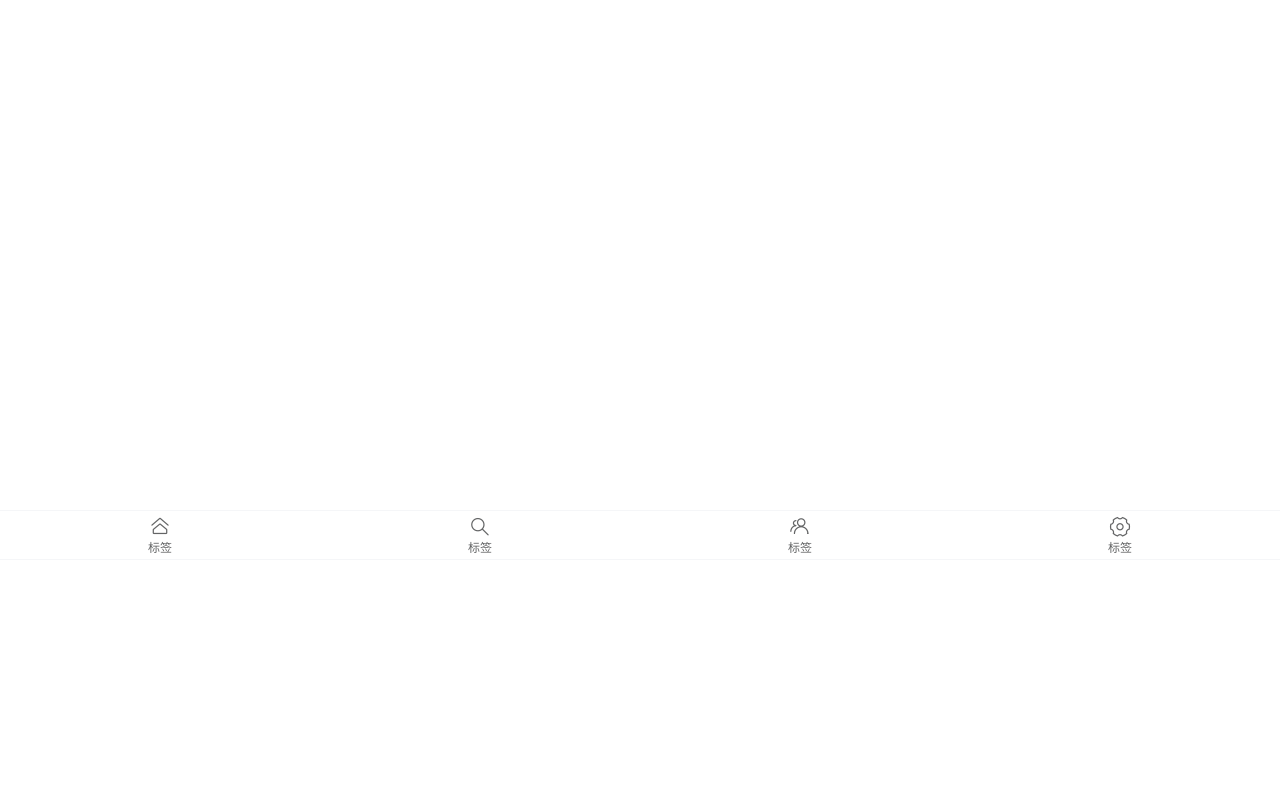
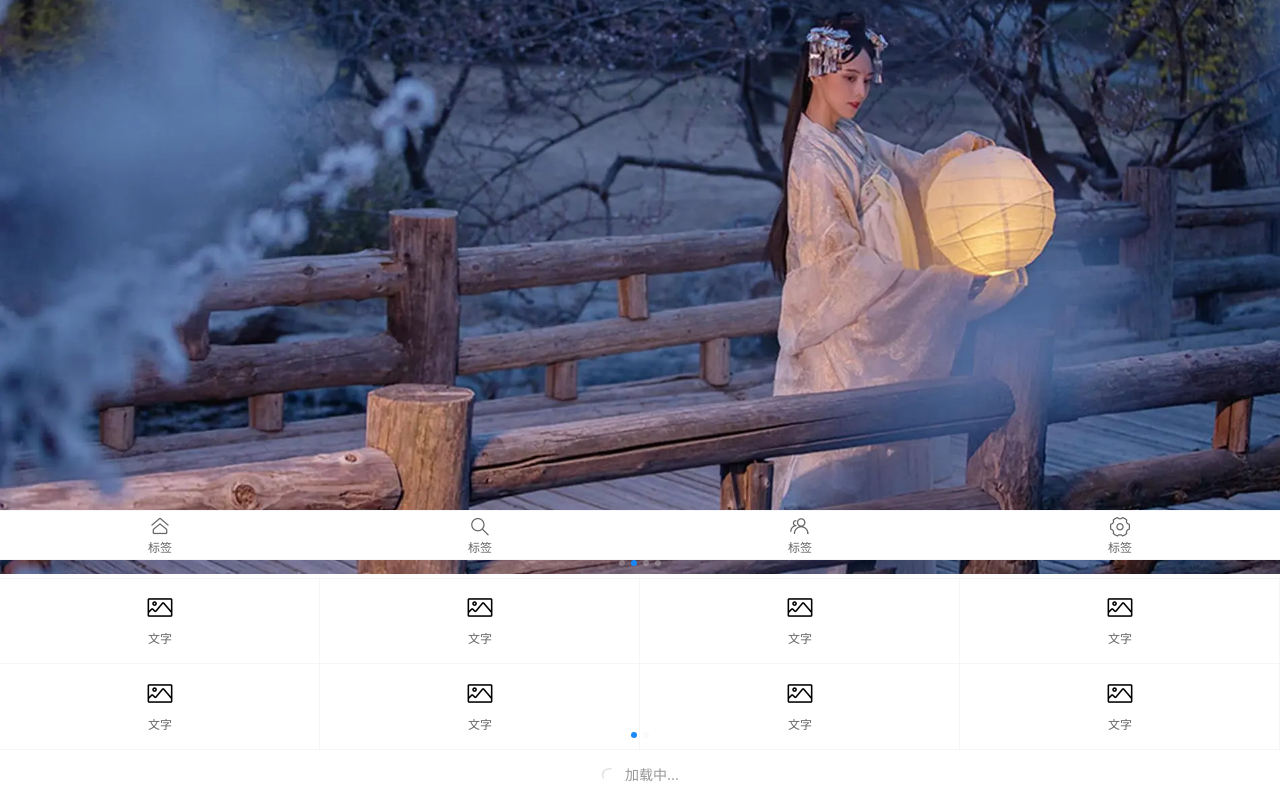
Before and after one commit to wxamlzm/dmshop, a Vue app: page / in a window 1280 px wide. Shown: the part 240-1040 px from the top of the page. Before the commit the page ends 800 px from the top, so only its background shows below. Built offline with nearby package versions, Linux system fonts and the light colour scheme.

Commit message:
UPDATE:被TS语法尬住了

```diff
--- /dev/null
+++ b/src/components/DmGrip.vue
@@ -0,0 +1,29 @@
+<template>
+    <van-swipe lazy-render class="dm-Grip">
+        <van-swipe-item v-for="i in 2" :key="i">
+            <van-grid>
+                <van-grid-item icon="photo-o" text="文字" v-for="i in 8" :key="i" />
+            </van-grid>
+        </van-swipe-item>
+    </van-swipe>
+
+</template>
+
+<script lang="ts">
+import { defineComponent, ref } from 'vue'
+
+export default defineComponent({
+    name: 'DmGirp',
+    setup(){
+        var active = ref('');
+
+        return {
+            active
+        }
+    }
+})
+</script>
+
+<style lang="scss">
+
+</style>
--- /dev/null
+++ b/src/components/DmList.vue
@@ -0,0 +1,40 @@
+<template>
+<van-list
+  v-model:loading="loading"
+  :finished="finished"
+  finished-text="没有更多了"
+  @load="onLoad"
+>
+  <van-cell v-for="item in list" :key="item" :title="item" />
+</van-list>
+
+</template>
+
+<script lang="ts">
+import { defineComponent, ref } from 'vue'
+
+export default defineComponent({
+    name: 'DmList',
+    setup() {
+        const list = ref([]);
+        const loading = ref(false);
+        const finished = ref(false);
+
+        const onLoad = () => {
+            for (let i = 0; i < 10; i++){
+                list.value.push
+            }
+        }
+
+        return {
+            list, loading, finished
+        }
+
+    },
+})
+</script>
+
+
+<style lang="scss">
+
+</style>
--- /dev/null
+++ b/src/components/DmSwipe.vue
@@ -0,0 +1,31 @@
+<template>
+    <van-swipe :autoplay="3000" lazy-render class="dm-swipe">
+        <van-swipe-item v-for="image in images" :key="image">
+            <img :src="image" />
+        </van-swipe-item>
+    </van-swipe>
+</template>
+
+<script>
+import { defineComponent } from 'vue'
+
+export default defineComponent({
+  setup() {
+      const images = [
+          '/img/1.jpg',
+          '/img/1.jpg',
+          '/img/1.jpg',
+          '/img/1.jpg'
+      ]
+    return {images};
+  },
+})
+</script>
+
+<style lang="scss">
+.dm-swipe {
+    img {
+        width: 100%;
+    }
+}
+</style>
--- a/src/views/About.vue
+++ /dev/null
@@ -1,5 +0,0 @@
-<template>
-  <div class="about">
-    <h1>This is an about page</h1>
-  </div>
-</template>
--- a/src/views/Home.vue
+++ b/src/views/Home.vue
@@ -1,5 +1,8 @@
 <template>
   <dm-nav></dm-nav>
+  <dm-swipe></dm-swipe>
+  <dm-grip></dm-grip>
+  <dm-list></dm-list>
   <dm-bottom-tab></dm-bottom-tab>
 </template>
 
@@ -8,12 +11,18 @@ import { defineComponent } from 'vue';
 // import HelloWorld from '@/components/HelloWorld.vue'; // @ is an alias to /src
 import DmBottomTab from '@/components/DmBottomTab.vue'
 import DmNav from '@/components/DmNav.vue'
+import DmSwipe from '@/components/DmSwipe.vue'
+import DmGrip from '@/components/DmGrip.vue'
+import DmList from '@/components/DmList.vue'
 
 export default defineComponent({
   name: 'Home',
   components: {
     DmNav,
-    DmBottomTab
+    DmBottomTab,
+    DmSwipe,
+    DmGrip,
+    DmList
   },
 });
 </script>
```
Also changed, not shown: public/img/1.jpg (added), 1 other file (tests, documents, lock files or other folders).
